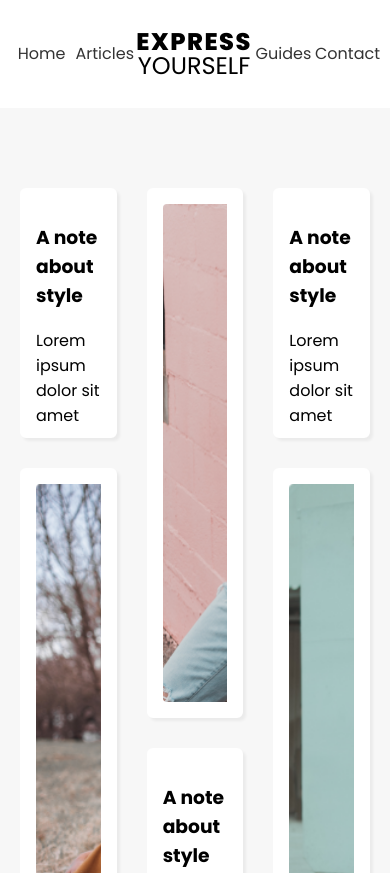
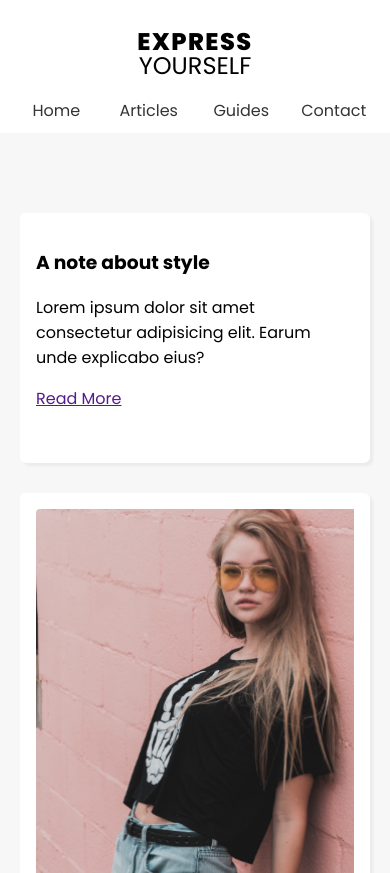
Before and after one commit to guka19/css-grid-layouts, a plain HTML site: page masonry/index.html in a window 390 px wide. Shown: the top 873 px of the page. Drawn offline with Linux system fonts and the light colour scheme.

Commit message:
added responsive

```diff
--- a/masonry/styles.css
+++ b/masonry/styles.css
@@ -71,3 +71,25 @@ main .tall {
 }
 
 /* responsive */
+
+@media screen and (max-width: 980px) {
+    main {
+        grid-template-columns: 1fr 1fr;
+    }
+}
+
+@media screen and (max-width:620px) {
+    main {
+        grid-template-columns: 1fr;
+        max-width: 400px;
+    }
+
+    nav {
+        grid-template-columns: repeat(4, 1fr);
+    }
+
+    nav h1 {
+        grid-column: 1 / span 4;
+        grid-row: 1;
+    }
+}
```
